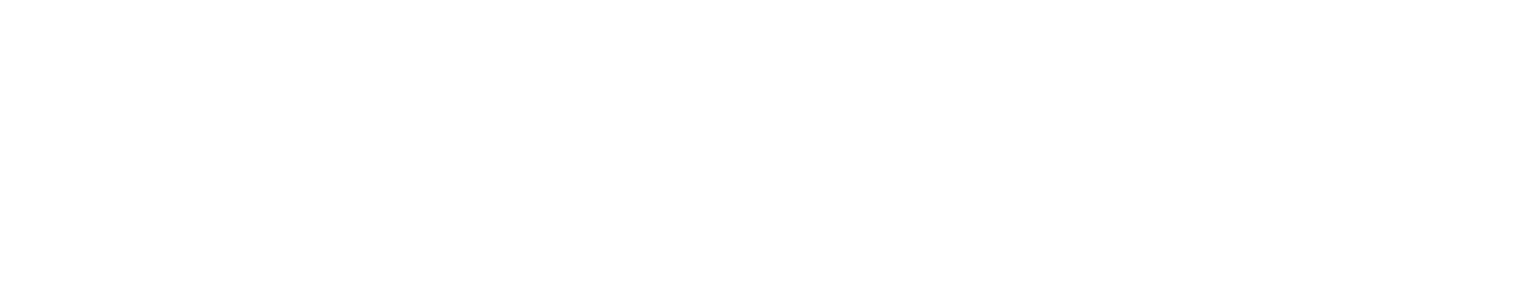
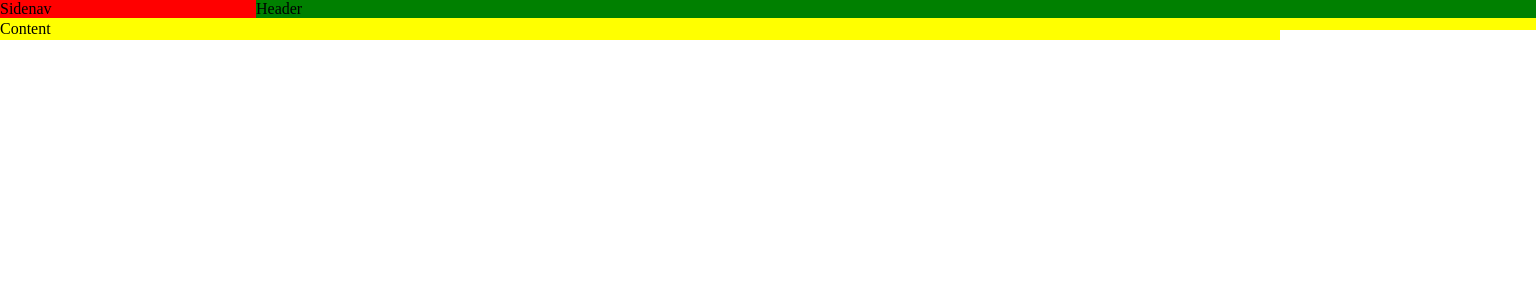
Before and after one commit to eduardojfronza/CriptomoedasEmFoco, a React (Create React App) app in the folder app/: page / in a window 1280 px wide. Shown: the top 300 px of the page, 1536 px wide, since content can reach past the window. Built offline with nearby package versions, Linux system fonts and the light colour scheme.

Commit message:
Atualizando os layout

```diff
--- a/app/src/App.css
+++ b/app/src/App.css
@@ -1,7 +1,12 @@
+* {
+  padding: 0px;
+  margin: 0px;
+  box-sizing: border-box;
+}
 .container {
   display: grid;
-  grid-template-columns: 30% 60%;
-  grid-template-rows:30px 80px 20px;
-  grid-template-areas: '';
+  grid-template-columns: 20% 100%;
+  grid-template-rows:20px 10px 10px;
+  grid-template-areas:'';
 
 }
--- a/app/src/App.js
+++ b/app/src/App.js
@@ -1,19 +1,22 @@
 import './App.css';
+import Header from './components/Header/Header';
+import Sidenav from './components/Sidenav/Sidenav';
+import Content from './components/Content/Content';
 
 function App() {
   return (
     <>
       <section className='container'>
-        <section className='header'>
-
+        <section className='sidenav'>
+          <Sidenav />
         </section>
 
-        <section className='sidenav'>
-
+        <section className='header'>
+          <Header />
         </section>
 
         <section className='content'>
-
+          <Content />
         </section>
 
         <section className='footer'>
--- /dev/null
+++ b/app/src/components/Content/Content.css
@@ -0,0 +1,3 @@
+section {
+    background-color: yellow;
+}
--- /dev/null
+++ b/app/src/components/Content/Content.js
@@ -0,0 +1,13 @@
+import './Content.css'
+
+function Content() {
+    return(
+        <>
+            <section>
+                <p>Content</p>
+            </section>
+        </>
+    )
+}
+
+export default Content
--- a/app/src/components/Header/Header.css
+++ b/app/src/components/Header/Header.css
@@ -0,0 +1,3 @@
+nav {
+    background-color: green;
+}
--- a/app/src/components/Header/Header.js
+++ b/app/src/components/Header/Header.js
@@ -1,10 +1,11 @@
-
 import './Header.css'
 
 function Header() {
     return(
         <>
-
+            <nav>
+                <p>Header</p>
+            </nav>
         </>
     )
 }
--- a/app/src/components/Sidenav/Sidenav.css
+++ b/app/src/components/Sidenav/Sidenav.css
@@ -0,0 +1,3 @@
+header {
+    background-color: red;
+}
--- a/app/src/components/Sidenav/Sidenav.js
+++ b/app/src/components/Sidenav/Sidenav.js
@@ -3,7 +3,9 @@
 function Sidenav() {
     return(
         <>
-
+        <header>
+            <p>Sidenav</p>
+        </header>
         </>
     )
 }
```
